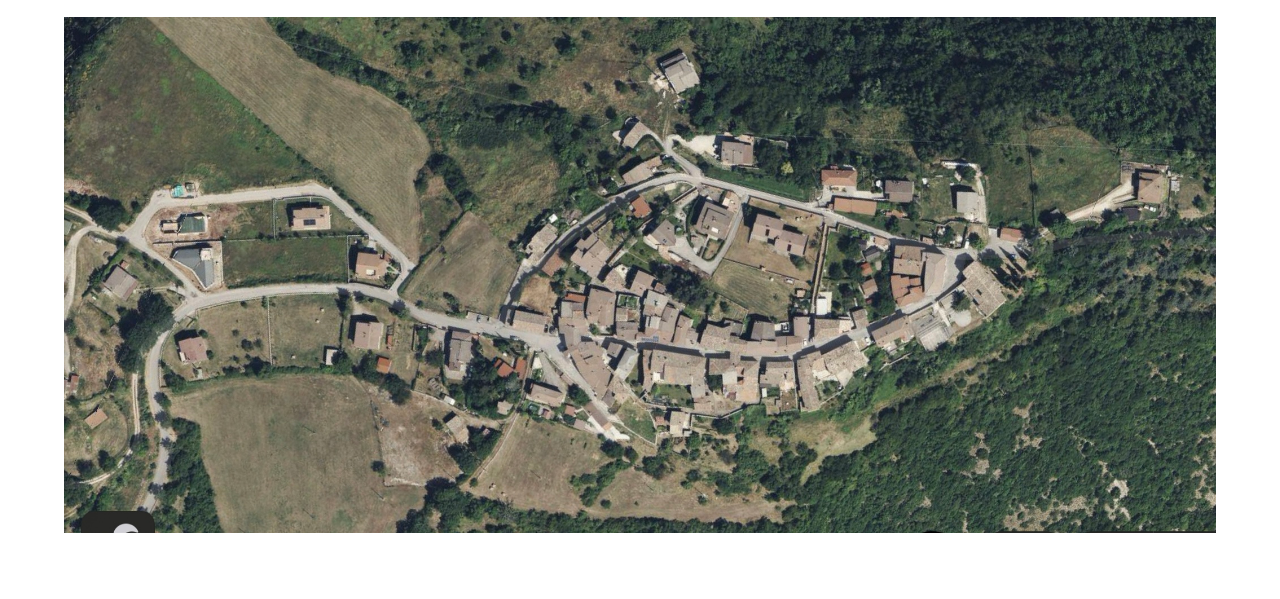
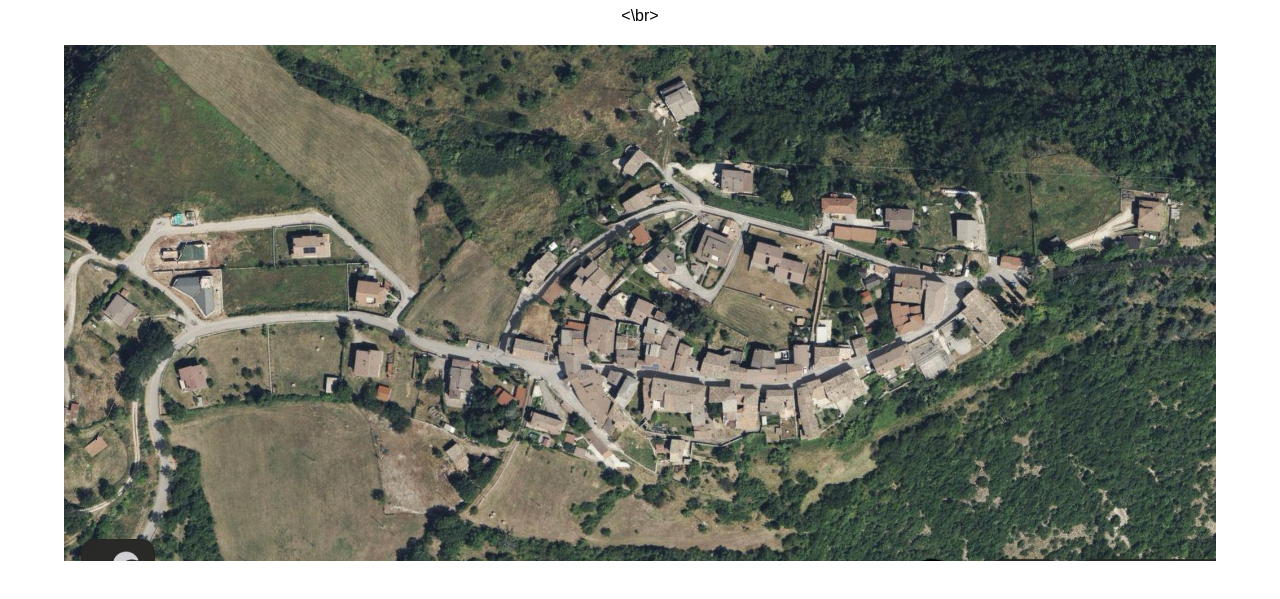
Before and after one commit to FedeDambro/ari, a plain HTML site: page index.html in a window 1280 px wide. Shown: the part 191-790 px from the top of the page. Drawn offline with Linux system fonts and the light colour scheme.

Commit message:
Update index.html

```diff
--- a/index.html
+++ b/index.html
@@ -113,7 +113,7 @@
 
         <!-- Contatore che mostra x/5 -->
         <div id="counter" class="counter">0/5</div>
-
+        <\br>
         <img src="Mappa_Ocosce.jpg" alt="Mappa del tesoro">
 
         <!-- Prima immagine di "ping" -->
```
